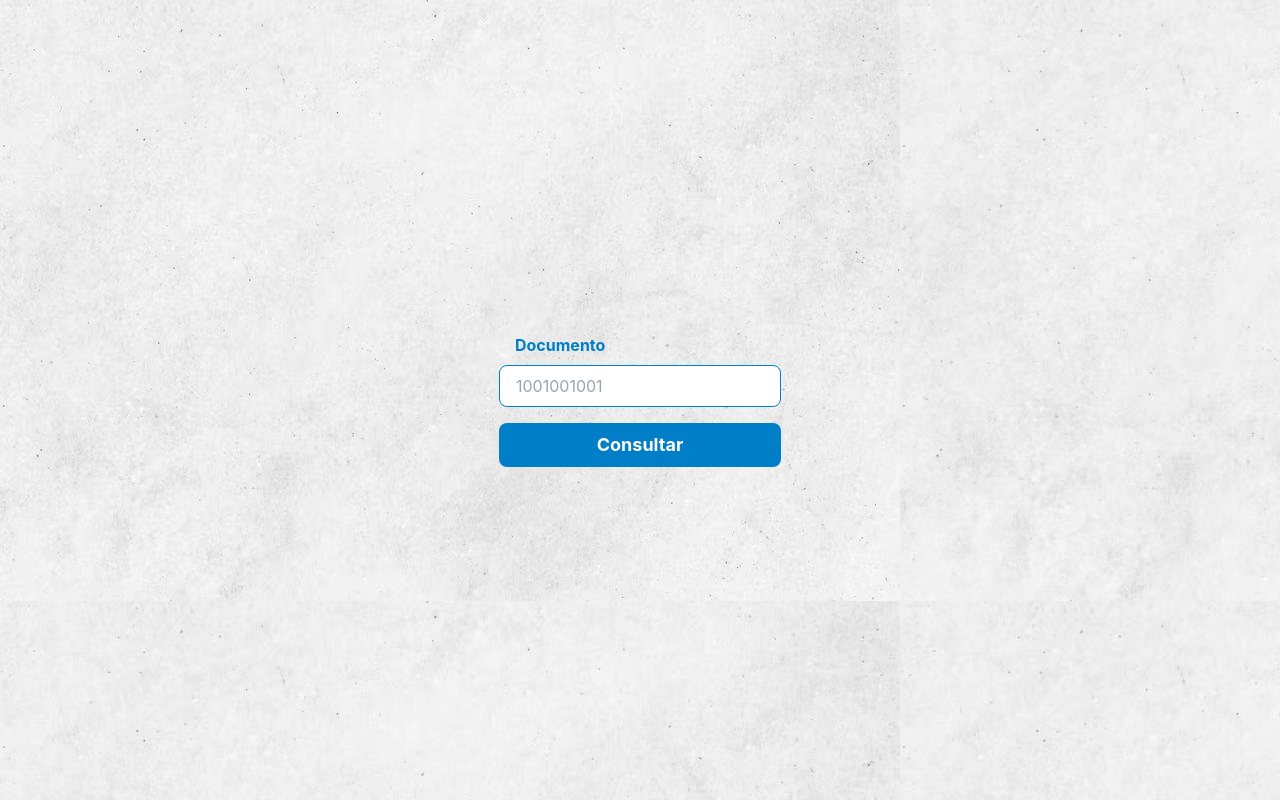
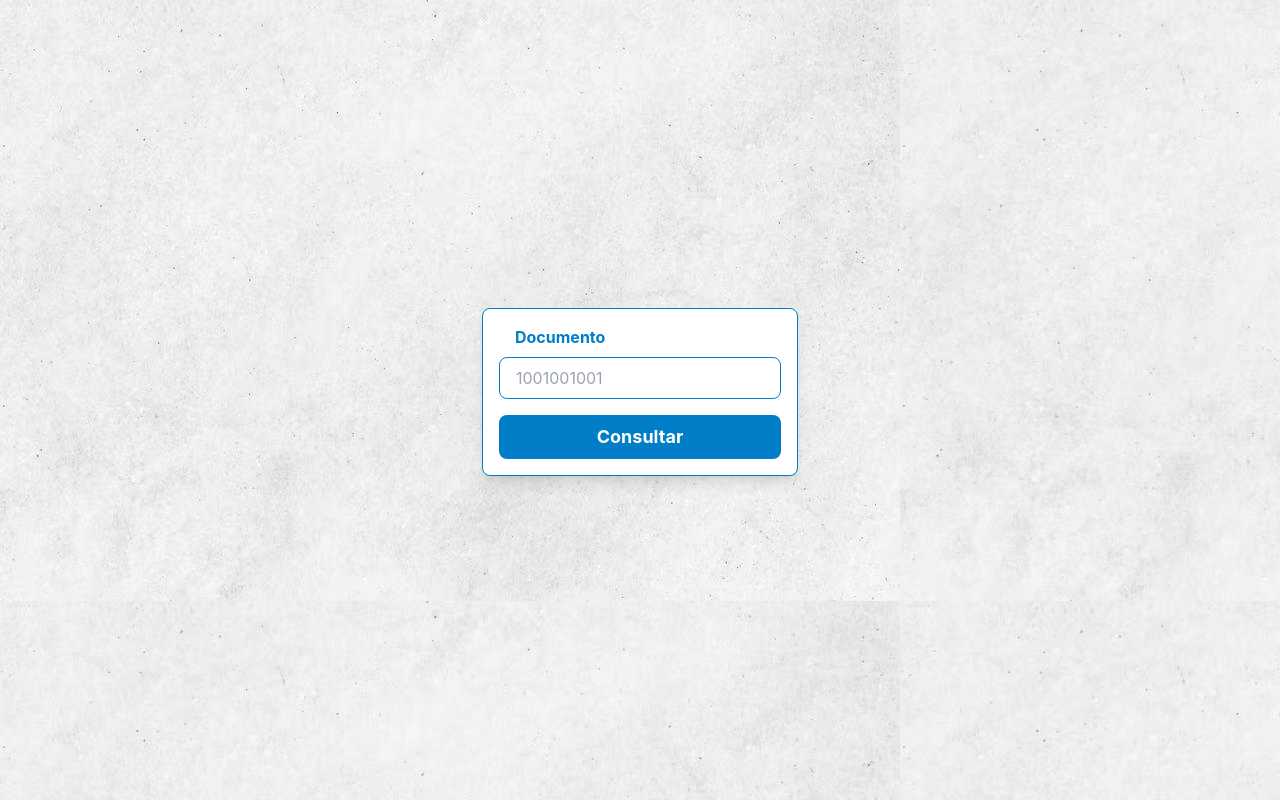
Before and after one commit to Pizzars/prueba_cymetria, a Next.js app: page / in a window 1280 px wide. Built offline with nearby package versions, Linux system fonts and the light colour scheme.

Commit message:
Ajustes gráficos

```diff
--- a/src/screens/general/base/BasePage.tsx
+++ b/src/screens/general/base/BasePage.tsx
@@ -9,7 +9,7 @@ interface Params {
 
 const BasePage = ({ children }: Params) => {
   return (
-    <div className='w-full h-screen flex justify-center items-center'>
+    <div className='w-full flex justify-center items-center'>
       {/* <Header /> */}
       {children}
       {/* <Footer /> */}
--- a/src/screens/home/Home.tsx
+++ b/src/screens/home/Home.tsx
@@ -62,7 +62,7 @@ const Home = () => {
   }
 
   return (
-    <div className='flex flex-col justify-center items-center'>
+    <div className='flex flex-col justify-center items-center min-h-screen py-8 px-8'>
       {result ? (
         <div className='text-secondary flex flex-col'>
           <DataCard
@@ -99,7 +99,10 @@ const Home = () => {
           />
         </div>
       ) : (
-        <form onSubmit={handleSubmit} className='flex flex-col justify-center items-center'>
+        <form
+          onSubmit={handleSubmit}
+          className='flex flex-col justify-center items-center border border-primary w-full rounded-lg p-4 shadow-lg bg-white mb-4'
+        >
           <Input
             value={document}
             onChange={e => {
```
